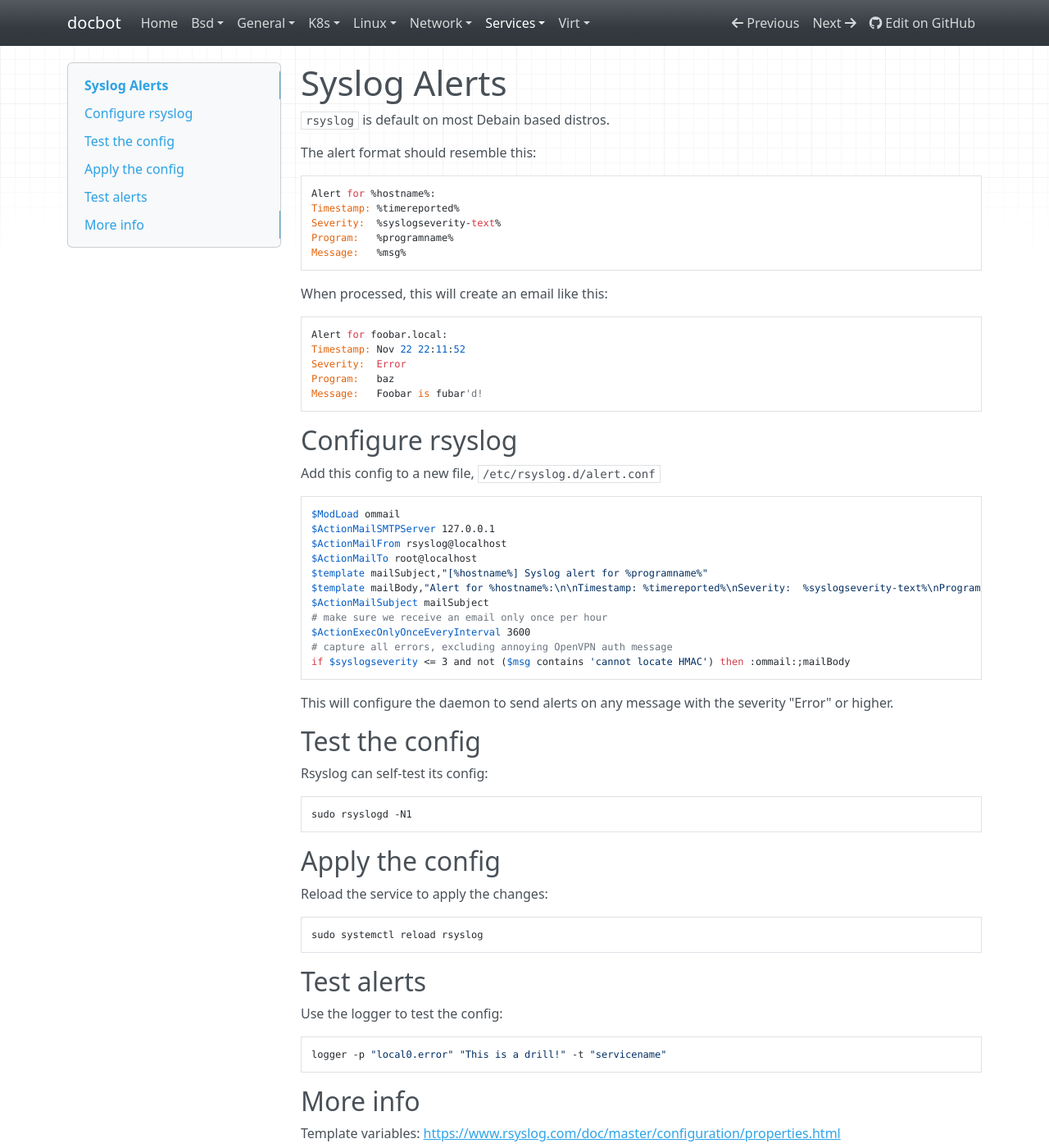
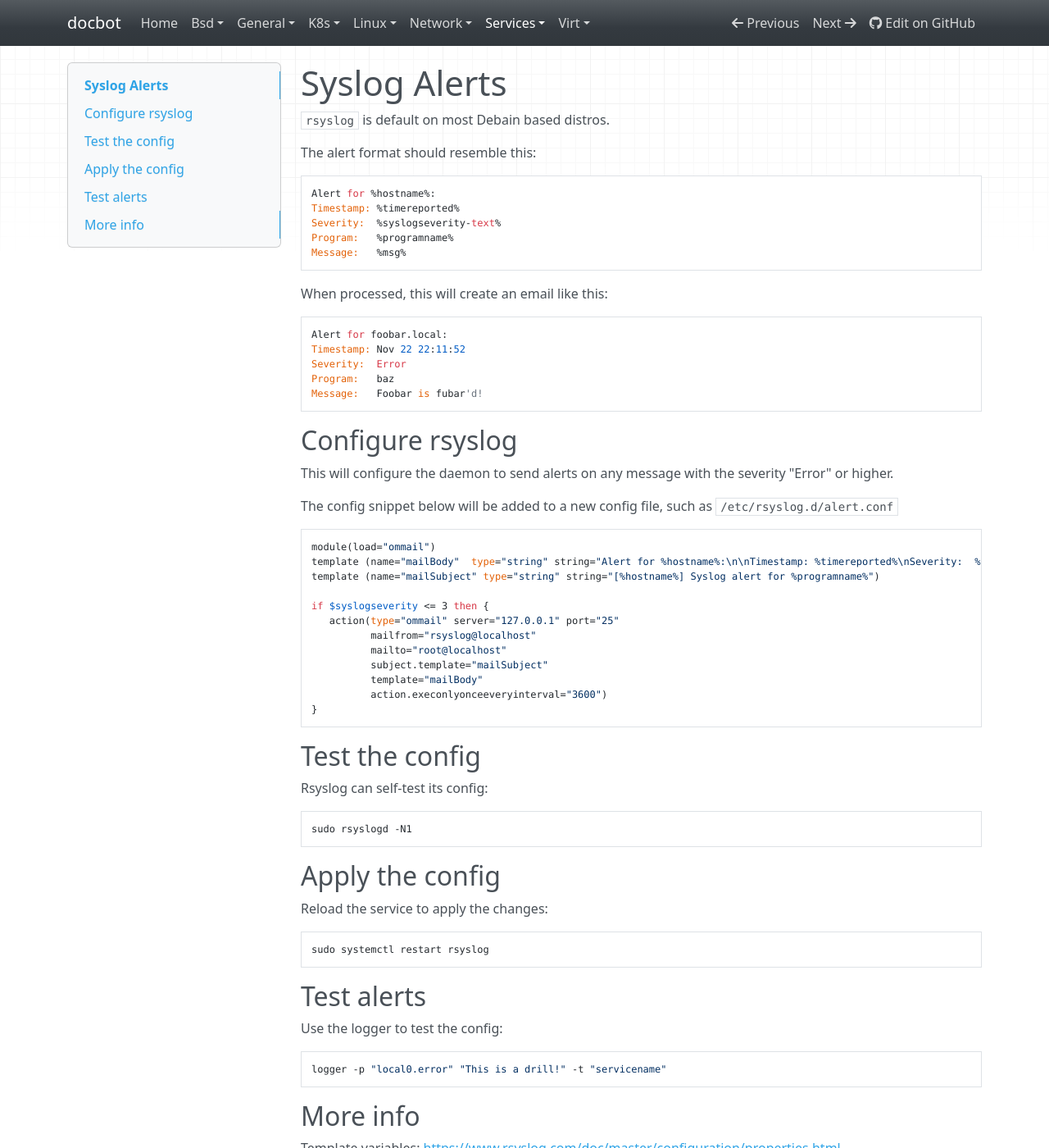
Before and after one commit to noahbailey/docbot, an MkDocs documentation site: the page built from docs/services/syslog.md, in a window 1280 px wide and 1400 px high. Shown: the whole window at 82% size. Built offline with MkDocs 1.6.1, drawn with Linux system fonts in a browser that asks for light colours; nearby versions of some CDN libraries.

Commit message:
Rsyslog - remove legacy config format

````diff
--- a/docs/services/syslog.md
+++ b/docs/services/syslog.md
@@ -25,23 +25,25 @@ Message:   Foobar is fubar'd!
 
 ## Configure rsyslog
 
-Add this config to a new file,  `/etc/rsyslog.d/alert.conf`
+This will configure the daemon to send alerts on any message with the severity "Error" or higher.
+
+The config snippet below will be added to a new config file, such as  `/etc/rsyslog.d/alert.conf`
+
 
 ```sh
-$ModLoad ommail
-$ActionMailSMTPServer 127.0.0.1
-$ActionMailFrom rsyslog@localhost
-$ActionMailTo root@localhost
-$template mailSubject,"[%hostname%] Syslog alert for %programname%"
-$template mailBody,"Alert for %hostname%:\n\nTimestamp: %timereported%\nSeverity:  %syslogseverity-text%\nProgram:   %programname%\nMessage:  %msg%"
-$ActionMailSubject mailSubject
-# make sure we receive an email only once per hour
-$ActionExecOnlyOnceEveryInterval 3600
-# capture all errors, excluding annoying OpenVPN auth message
-if $syslogseverity <= 3 and not ($msg contains 'cannot locate HMAC') then :ommail:;mailBody
+module(load="ommail")
+template (name="mailBody"  type="string" string="Alert for %hostname%:\n\nTimestamp: %timereported%\nSeverity:  %syslogseverity-text%\nProgram:   %programname%\nMessage:  %msg%")
+template (name="mailSubject" type="string" string="[%hostname%] Syslog alert for %programname%")
+
+if $syslogseverity <= 3 then {
+   action(type="ommail" server="127.0.0.1" port="25"
+          mailfrom="rsyslog@localhost"
+          mailto="root@localhost"
+          subject.template="mailSubject"
+          template="mailBody"
+          action.execonlyonceeveryinterval="3600")
+}
 ```
-
-This will configure the daemon to send alerts on any message with the severity "Error" or higher.
 
 ## Test the config
 
@@ -53,7 +55,7 @@ Rsyslog can self-test its config:
 
 Reload the service to apply the changes:
 
-    sudo systemctl reload rsyslog
+    sudo systemctl restart rsyslog
 
 ## Test alerts
 
````
